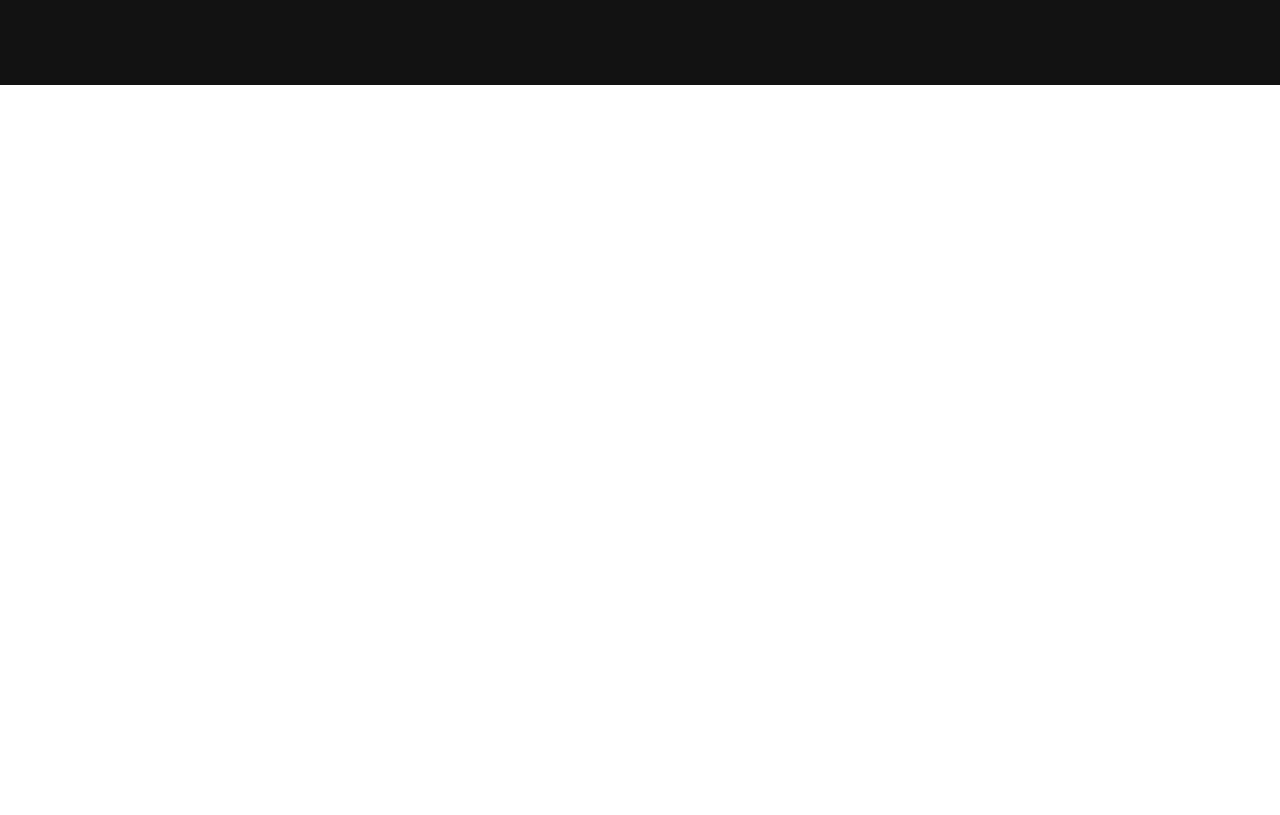
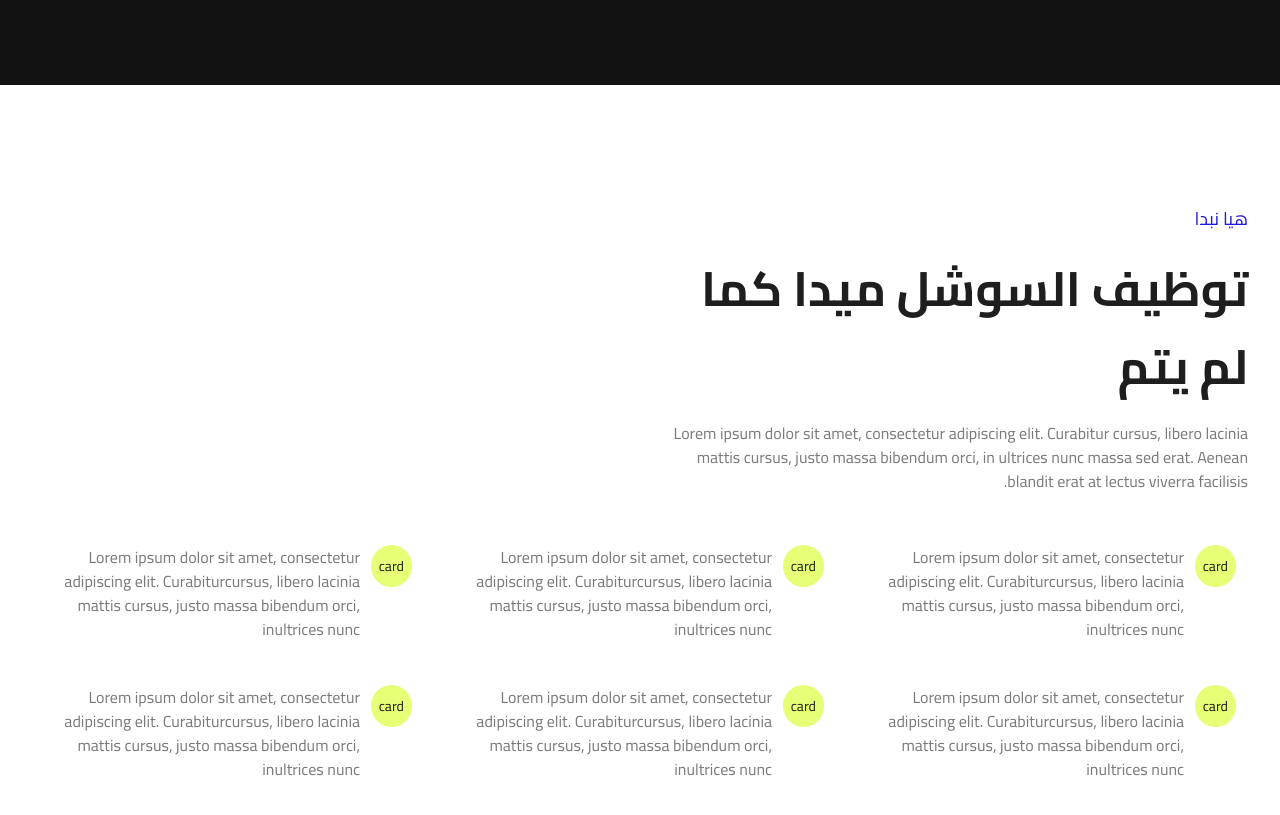
Before and after one commit to X-Vneer/UGC, a Next.js app: page / in a window 1280 px wide. Shown: the part 2740-3555 px from the top of the page. Before the commit the page ends 2865 px from the top, so only its background shows below. Built offline with nearby package versions, Linux system fonts and the light colour scheme.

Commit message:
created services section

```diff
--- a/src/app/page.tsx
+++ b/src/app/page.tsx
@@ -1,5 +1,6 @@
 import AboutUs from "@/components/home/about-us"
 import Hero from "@/components/home/hero-section"
+import Services from "@/components/home/services"
 import WhyUGC from "@/components/home/why-ugc"
 
 export default function Home() {
@@ -8,6 +9,7 @@ export default function Home() {
       <Hero />
       <AboutUs />
       <WhyUGC />
+      <Services />
     </>
   )
 }
--- a/src/components/home/about-us.tsx
+++ b/src/components/home/about-us.tsx
@@ -61,7 +61,7 @@ const AboutUs = (props: Props) => {
               opacity: 1,
               x: 0,
             }}
-            className="w-full p-5 md:w-1/2">
+            className="w-full p-5 max-lg:text-center md:w-1/2">
             <h2 className="mb-4  text-[15px] text-secondary xl:text-lg ">
               هيا نبدا
             </h2>
--- /dev/null
+++ b/src/components/home/services.tsx
@@ -0,0 +1,84 @@
+"use client"
+
+import React from "react"
+import { motion } from "framer-motion"
+
+type Props = {}
+
+const Card = ({ content, index }: { content: string; index: number }) => {
+  return (
+    <div className="relative p-3 pr-16">
+      <motion.span
+        initial={{
+          y: 10,
+          opacity: 0,
+        }}
+        whileInView={{
+          y: 0,
+          opacity: 1,
+        }}
+        transition={{
+          y: {
+            type: "spring",
+            stiffness: 250,
+          },
+          delay: index / 6,
+        }}
+        className="absolute right-3 top-3  clear-start flex aspect-square items-center justify-center rounded-full bg-primary p-2 text-sm text-customBlack">
+        <span>card</span>
+      </motion.span>
+      <motion.p
+        initial={{
+          x: 10,
+          opacity: 0,
+        }}
+        whileInView={{
+          x: 0,
+          opacity: 1,
+        }}
+        transition={{
+          duration: 0.4,
+          delay: index / 6,
+        }}
+        className="text-[#7a7a7a]">
+        {content}
+      </motion.p>
+    </div>
+  )
+}
+
+const Services = (props: Props) => {
+  return (
+    <div className="py-20">
+      <div className="container">
+        <div className="max-w-xl max-md:text-center">
+          <h2 className="mb-4  text-[15px] text-secondary xl:text-lg ">هيا نبدا</h2>
+          <p className="mb-4 text-[28px] font-bold leading-relaxed text-customBlack  lg:text-[36px] xl:text-[48px]">
+            توظيف السوشل ميدا كما لم يتم
+          </p>
+          <p className="text-[#7a7a7a] max-lg:text-sm ">
+            Lorem ipsum dolor sit amet, consectetur adipiscing elit. Curabitur
+            cursus, libero lacinia mattis cursus, justo massa bibendum orci, in
+            ultrices nunc massa sed erat. Aenean blandit erat at lectus viverra
+            facilisis.
+          </p>
+        </div>
+        <div className="mt-10 grid grid-cols-1 gap-5 sm:grid-cols-2 md:grid-cols-3">
+          {new Array(6).fill("").map((e, i) => {
+            return (
+              <Card
+                key={`Card_${i}`}
+                index={i}
+                content={
+                  "Lorem ipsum dolor sit amet, consectetur adipiscing elit. Curabiturcursus, libero lacinia mattis cursus, justo massa bibendum orci, inultrices nunc"
+                }
+              />
+            )
+          })}
+        </div>
+      </div>
+    </div>
+  )
+}
+
+export default Services
```
